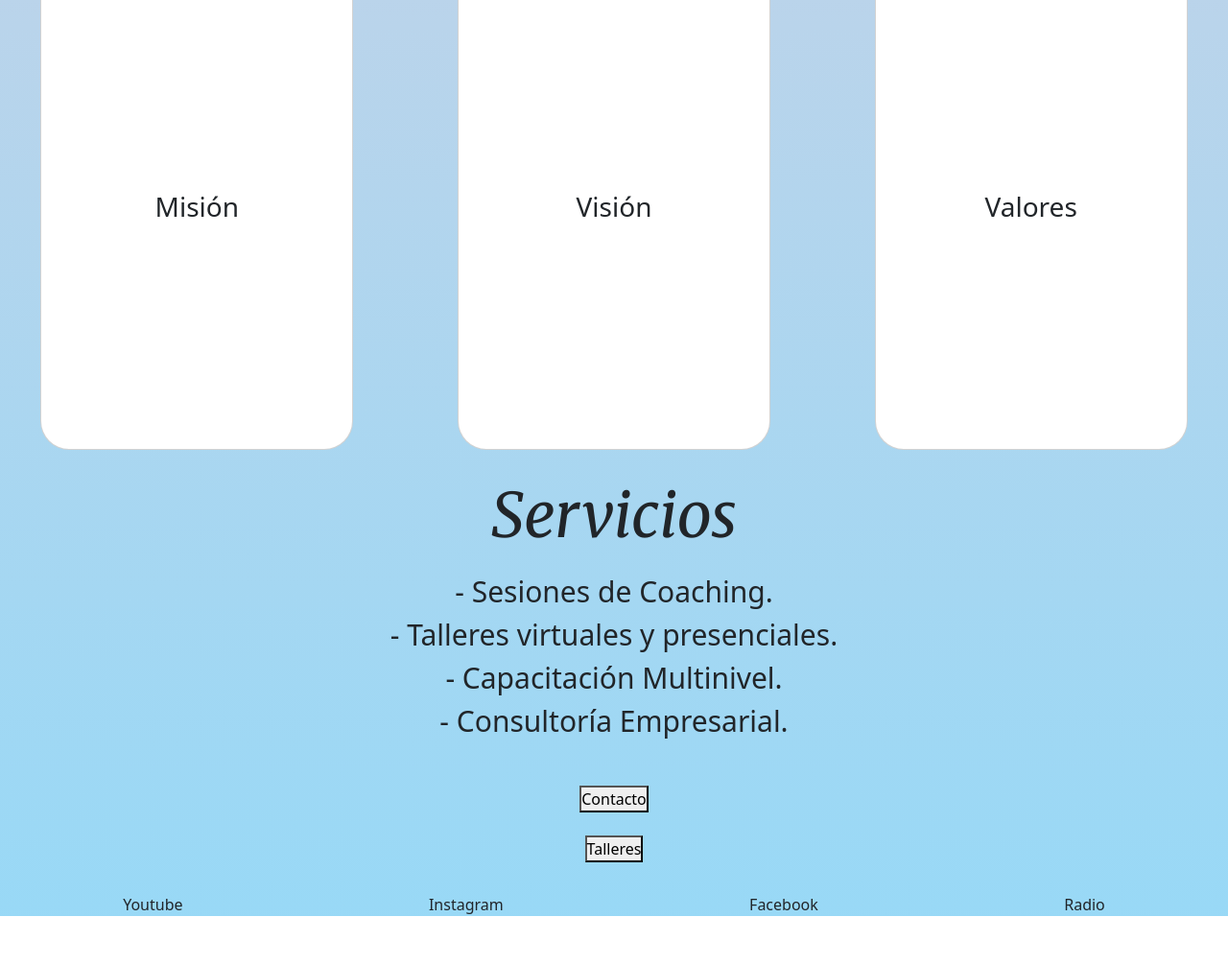
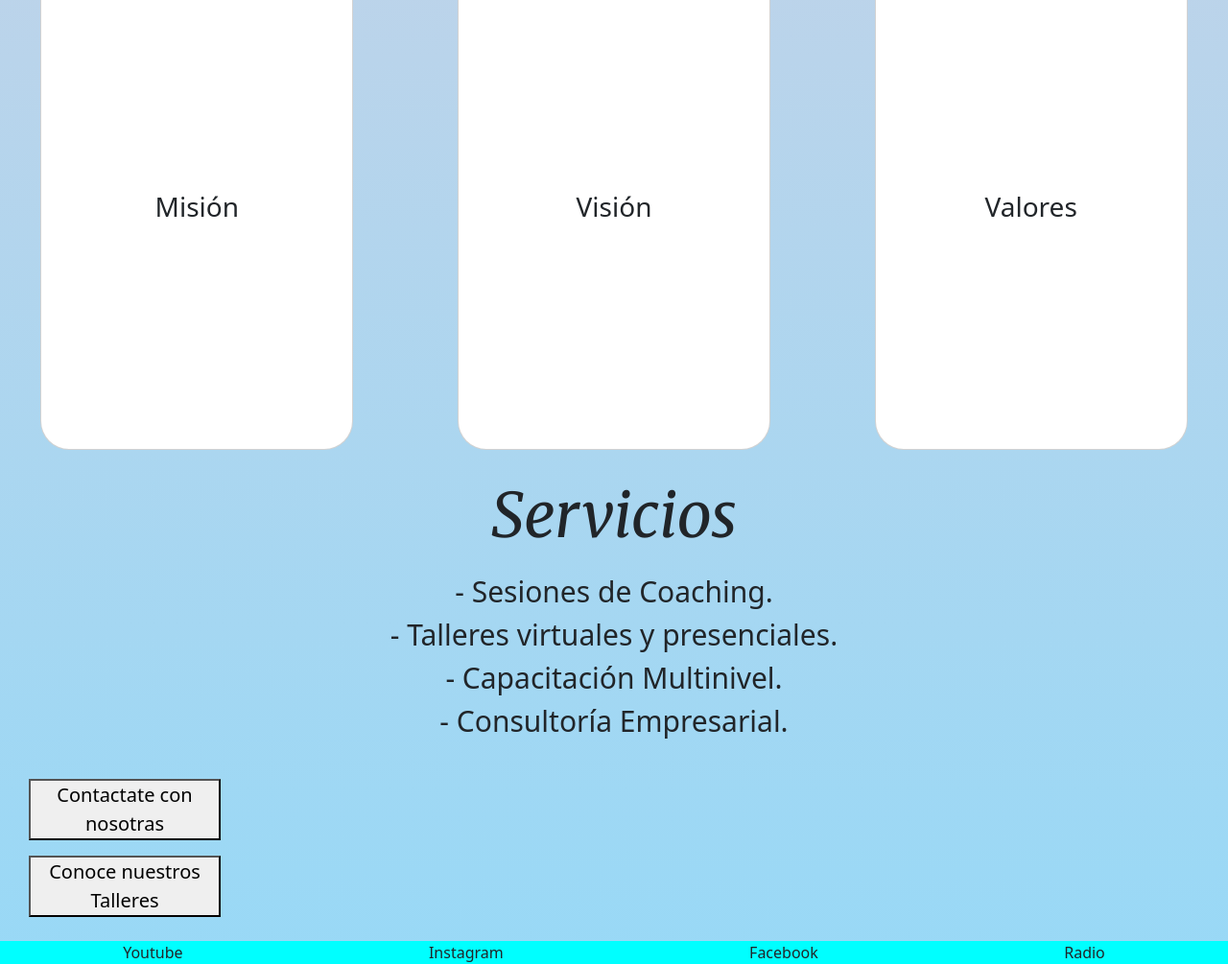
Before and after one commit to mativazq/GefesConG, a website: page index.html in a window 1280 px wide. Shown: the part 1971-2976 px from the top of the page at 96% size. Before the commit the page ends 2926 px from the top, so only its background shows below. Drawn offline with nearby package versions, Linux system fonts and the light colour scheme.

Commit message:
modificacion botones

```diff
--- /dev/null
+++ b/Pages/contacto.html
@@ -0,0 +1,34 @@
+<!DOCTYPE html>
+<html lang="es">
+
+<head>
+  <meta charset="UTF-8" />
+  <meta http-equiv="X-UA-Compatible" content="IE=edge" />
+  <meta name="viewport" content="width=device-width, initial-scale=1.0" />
+  <title>Los Gefes Con G</title>
+  <link rel="shortcut icon" href="./Images/logo-LosGefesConG-nuevo-03enero2022-768x435.jpg" type="image/x-icon">
+  <link rel="preconnect" href="https://fonts.googleapis.com">
+  <link rel="preconnect" href="https://fonts.gstatic.com" crossorigin>
+  <link href="https://fonts.googleapis.com/css2?family=Merriweather:ital@1&display=swap" rel="stylesheet">
+  <link href="https://cdn.jsdelivr.net/npm/bootstrap@5.3.0-alpha3/dist/css/bootstrap.min.css" rel="stylesheet"
+    integrity="sha384-KK94CHFLLe+nY2dmCWGMq91rCGa5gtU4mk92HdvYe+M/SXH301p5ILy+dN9+nJOZ" crossorigin="anonymous">
+  <link rel="stylesheet" href="../index.css" />
+  <link rel="stylesheet" href="../Styles/contacto.css" />
+</head>
+<body>
+
+
+<footer class="footer">
+    <a>Youtube</a>
+    <a>Instagram</a>
+    <a>Facebook</a>
+    <a>Radio</a>
+  </footer>
+
+
+  <script src="https://code.jquery.com/jquery-3.6.0.min.js"></script>
+  <script src="https://cdn.jsdelivr.net/npm/bootstrap@5.3.0/dist/js/bootstrap.bundle.min.js"></script>
+
+</body>
+
+</html>
--- a/index.css
+++ b/index.css
@@ -154,18 +154,33 @@
 
 /* Boton Contactos */
 .btn-contacto{
-    display: flex;
-    justify-content: center;
-    align-items: center;
-    margin-bottom: 1.5em;
+  width: 200px;
+  height: 50px;
+  display: flex;
+  justify-content: center;
+  align-items: center;
+  font-size: 20px;
+  text-align: center;
+  border-radius: 20px;
+  border: none;
+  margin: 30px;
+  background-color: #FFFFFF;
 }
 
 /* Boton Talleres */
 
 .btn-taller{
+  width: 200px;
+  height: 50px;
   display: flex;
   justify-content: center;
   align-items: center;
+  font-size: 20px;
+  text-align: center;
+  border-radius: 20px;
+  border: none;
+  margin: 30px;
+  background-color: #FFFFFF;
 }
 
 /* Footer */
@@ -175,4 +190,5 @@
   justify-content: space-around;
   align-items: center;
   margin-top: 2rem;
+  background-color: aqua;
 }
--- a/index.html
+++ b/index.html
@@ -14,6 +14,8 @@
     integrity="sha384-KK94CHFLLe+nY2dmCWGMq91rCGa5gtU4mk92HdvYe+M/SXH301p5ILy+dN9+nJOZ" crossorigin="anonymous">
   <link rel="stylesheet" href="./index.css" />
 </head>
+<body>
+
 
 <div class="parallax">
   <header>
@@ -217,16 +219,18 @@
 
 
 <!--   Contacto -->
-  <div class="btn-contacto">
-    <button>Contacto</button>
+  <div class="btn-contacto col-lg-6 col-md-6 d-flex justify-content-center">
+    <button>Contactate con nosotras</button>
   </div>
 
 
 <!--   Talleres -->
-  <div class="btn-taller">
-    <button>Talleres</button>
+  <div class="btn-taller ">
+    <button>Conoce nuestros Talleres</button>
   </div>
 
+
+<!--   Footer -->
   <footer class="footer">
     <a>Youtube</a>
     <a>Instagram</a>
```
Also changed, not shown: Styles/contacto.css (added).
